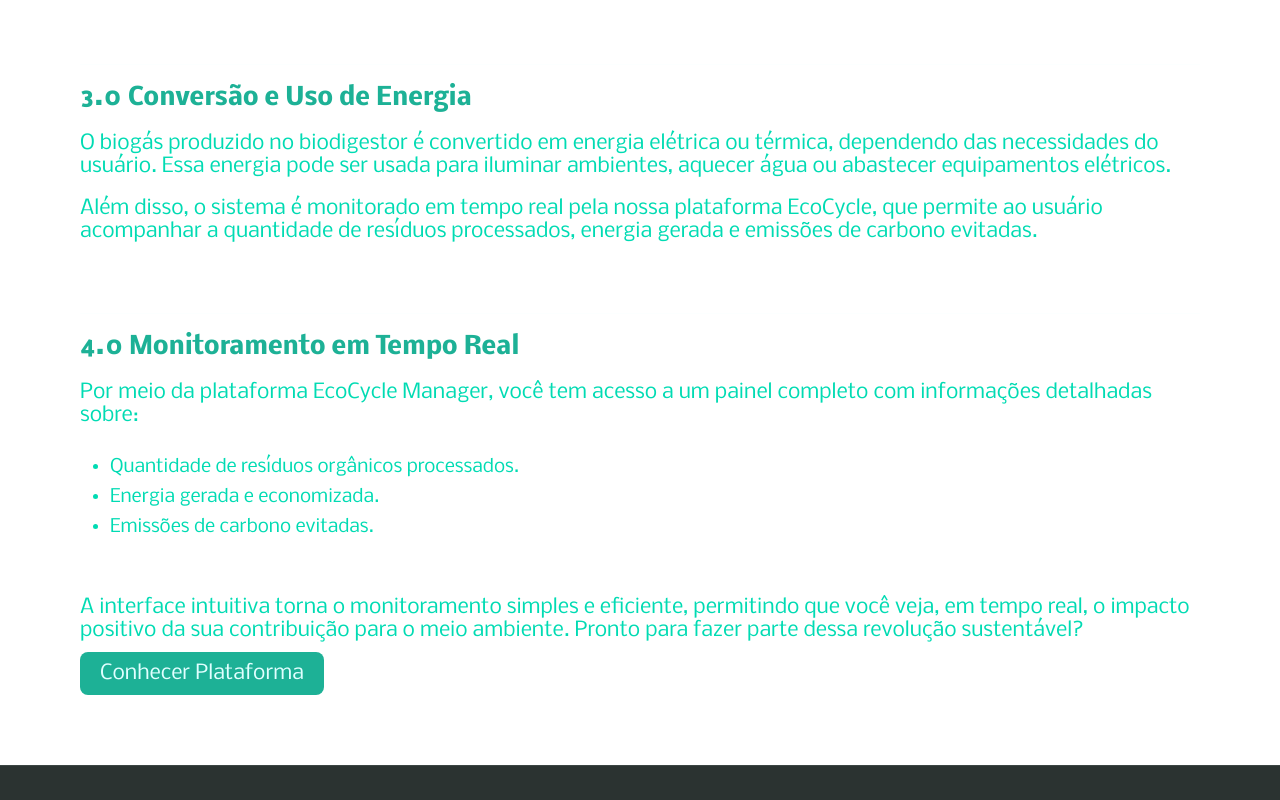
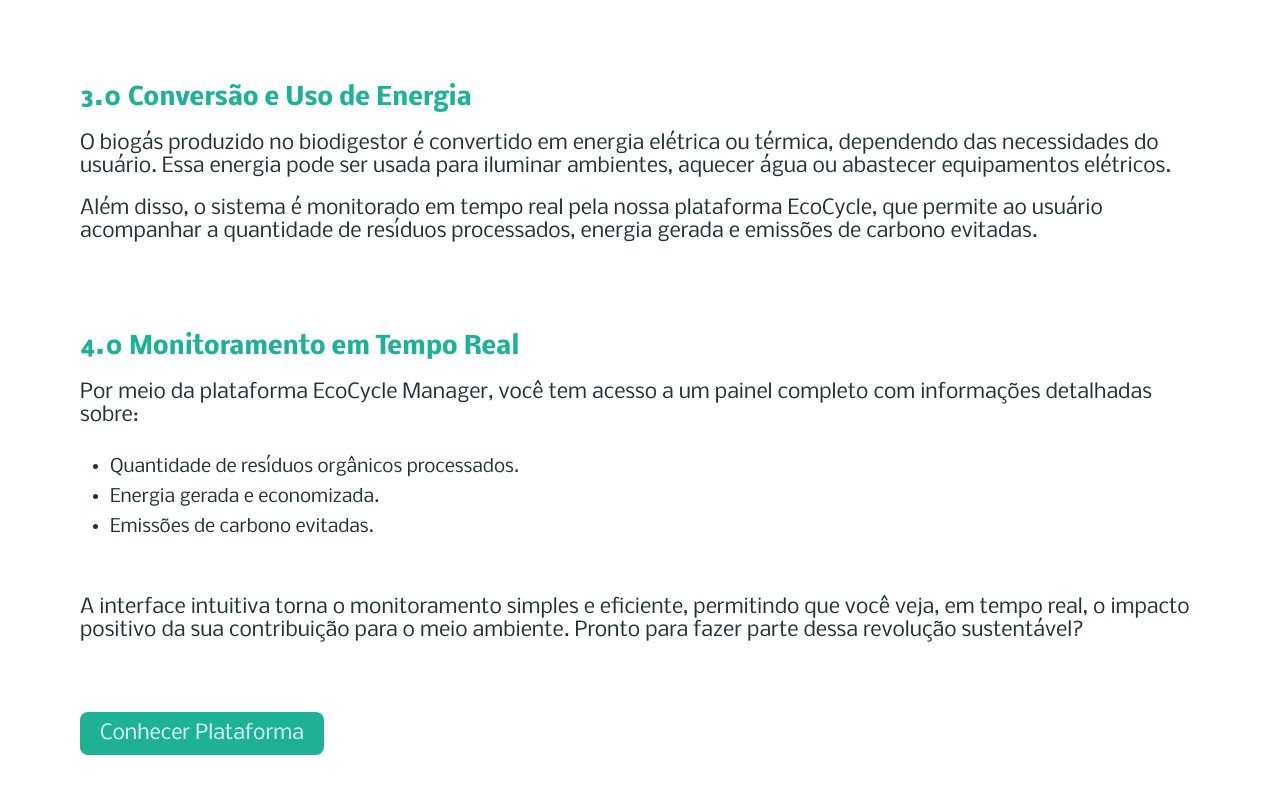
Before and after one commit to gabrielreis354/ecocycle-lixeira-inteligente, a React (Vite) app: page /funcionamento in a window 1280 px wide. Shown: the part 840-1640 px from the top of the page. Built offline with nearby package versions, Linux system fonts and the light colour scheme.

Commit message:
página funcionamento e benefits

```diff
--- a/src/components/SectionBenefits/index.jsx
+++ b/src/components/SectionBenefits/index.jsx
@@ -9,7 +9,7 @@ function SectionBenefits() {
             Solução
             <span></span>
           </div>
-          <div className="section-heading-title">03 modulos</div>
+          <div className="section-heading-title">Conheça os módulos!</div>
         </div>
 
         <div className="section-heading-right">
--- a/src/components/SectionBenefits/index.scss
+++ b/src/components/SectionBenefits/index.scss
@@ -152,11 +152,8 @@
 
 .card-module:hover .card-module-inner {
   background-position: 10% 55%;
+  cursor: pointer;
 }
-
-// .card-module:hover .card-module-inner#second-module {
-//   background-position: 10% 150%;
-// }
 
 .card-module:hover .card-title {
   opacity: 0;
--- a/src/pages/ComoFunciona/index.scss
+++ b/src/pages/ComoFunciona/index.scss
@@ -12,8 +12,7 @@
 
 .funcionamento p {
     font-size: 20px;
-    // color: #33b89f;
-    color: #00DBB3;
+    color: #223331;
 }
 
 .funcionamento section {
@@ -30,28 +29,35 @@
 .funcionamento ul {
     padding: 30px;
     font-size: 18px;
-    color: #00DBB3;
+    color: #223331;
 }
 
 .funcionamento ul li {
     margin-bottom: 10px;
 }
 
-.funcionamento a {
+.funcionamento .link-wrapper {
+    width: fit-content;
     margin-top: 50px;
     background-color: #1DB196;
-    color: #e1ffff;
     border: none;
     font-size: 20px;
     padding: 10px 20px;
     border-radius: 8px;
+    cursor: pointer;
     transition: 0.4s;
-    cursor: pointer;
+}
+
+.funcionamento .link-wrapper a {
+    color: #e1ffff;
     text-decoration: none;
 }
 
-.funcionamento a:hover {
+.funcionamento .link-wrapper:hover {
     border: 2px solid #1DB196;
     background-color: transparent;
+}
+
+.funcionamento .link-wrapper:hover a {
     color: #1DB196;
 }
```
